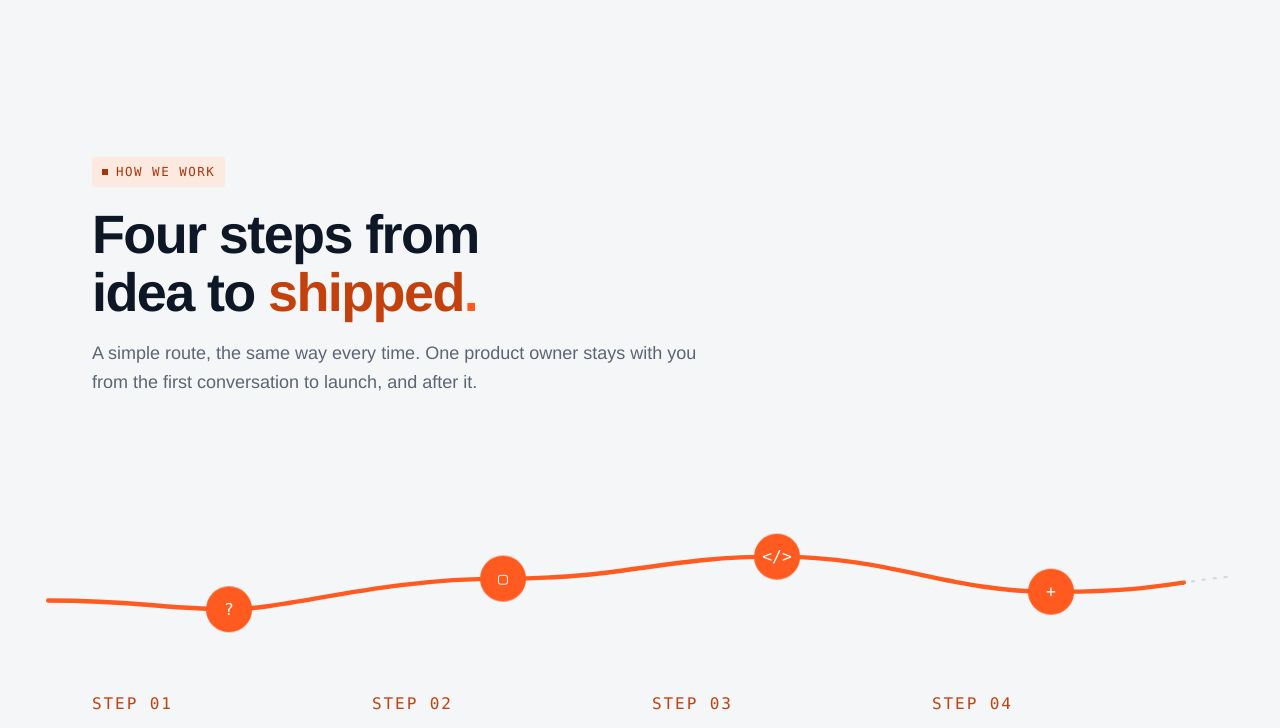
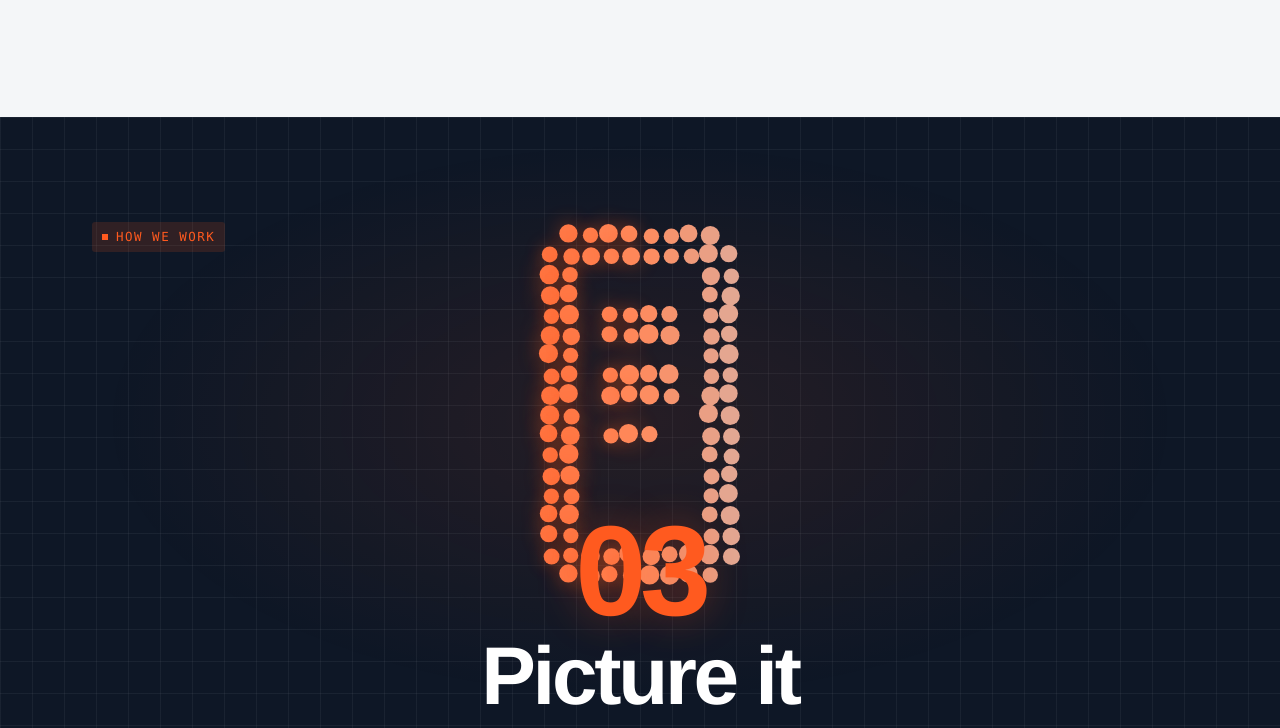
Before and after one commit to Subham1710/mokkin-site, a plain HTML site: page index.html in a window 1280 px wide. Shown: the part 2072-2800 px from the top of the page. Drawn offline with Linux system fonts and the light colour scheme; no server answers; animation ran at ten frames a second.

Commit message:
Turn 'How we work' into a pinned full-screen journey
Seven steps (Listen, Write it down, Picture it, Choose, Build, Launch, Care)
on a dark pinned stage. A canvas dot field morphs into a shape for each step,
with a big Signal step number, title and line, and a progress bar with
clickable nodes and a percentage. Without JS or with reduced motion it is a
plain list of the same steps, which screen readers also get.

Co-Authored-By: Claude Opus 5.5 <noreply@anthropic.com>
Claude-Session: https://claude.ai/code/session_017159KSzimKGtRvXMWrir5E

```diff
--- a/index.html
+++ b/index.html
@@ -195,33 +195,47 @@ section { scroll-margin-top: 84px; }
 .why .after { margin-top: 30px; font-size: 19px; color: var(--graphite); opacity: 0; transform: translateY(8px); transition: opacity .6s, transform .6s var(--ease); }
 .why.done .after { opacity: 1; transform: none; }
 
-/* ---------- Process path ---------- */
-.how .head, .head { display: grid; gap: 18px; max-width: 760px; }
-.path-box { position: relative; margin-top: 72px; }
-.path-svg { width: 100%; height: auto; overflow: visible; }
-.path-svg .base { fill: none; stroke: var(--rule); stroke-width: 2; stroke-dasharray: 2 8; stroke-linecap: round; }
-.path-svg .draw { fill: none; stroke: var(--signal); stroke-width: 4; stroke-linecap: round; }
-.path-svg .node circle { fill: var(--white); stroke: var(--rule); stroke-width: 2; transition: fill .35s, stroke .35s, r .35s var(--ease); }
-.path-svg .node text { font-family: var(--mono); font-size: 15px; font-weight: 500; fill: var(--mist); text-anchor: middle; dominant-baseline: central; transition: fill .35s; }
-.path-svg .node.on circle { fill: var(--signal); stroke: var(--signal); }
-.path-svg .node.on text { fill: var(--white); }
-.path-steps { display: grid; grid-template-columns: repeat(4, minmax(0, 1fr)); gap: 24px; margin-top: 28px; }
-.pstep { opacity: .45; transform: translateY(6px); transition: opacity .45s, transform .45s var(--ease); }
-.pstep.on { opacity: 1; transform: none; }
-.pstep .label { color: var(--ember); }
-.pstep h3 { margin-top: 8px; }
-.pstep p { margin-top: 8px; font-size: 16px; color: var(--graphite); }
-.pstep .out { margin-top: 14px; font-family: var(--mono); font-size: 13px; letter-spacing: .04em; color: var(--ink); display: inline-block; padding: 4px 8px; border: 1px solid var(--rule); border-radius: 3px; background: var(--white); }
-.vline { display: none; }
-@media (max-width: 860px) {
-  .path-svg { display: none; }
-  .path-box { margin-top: 48px; padding-left: 44px; }
-  .vline { display: block; position: absolute; left: 13px; top: 6px; bottom: 6px; width: 3px; background: var(--rule); border-radius: 3px; }
-  .vline i { display: block; width: 100%; height: 0; background: var(--signal); border-radius: 3px; }
-  .path-steps { grid-template-columns: minmax(0, 1fr); gap: 40px; margin-top: 0; }
-  .pstep { position: relative; }
-  .pstep::before { content: attr(data-n); position: absolute; left: -44px; top: -2px; width: 29px; height: 29px; border-radius: 50%; background: var(--white); border: 2px solid var(--rule); font-family: var(--mono); font-size: 12px; display: grid; place-items: center; color: var(--mist); transition: background-color .35s, border-color .35s, color .35s; }
-  .pstep.on::before { background: var(--signal); border-color: var(--signal); color: var(--white); }
+/* ---------- How we work: a pinned, full-screen journey ---------- */
+.journey { position: relative; }
+.j-stage { display: none; }
+.j-steps { list-style: none; margin: 0; padding: 0 0 8px; display: grid; grid-template-columns: repeat(auto-fit, minmax(240px, 1fr)); gap: 32px 28px; }
+.journey .j-intro { padding-block: 104px 48px; }
+.journey .j-intro h2 { margin-top: 20px; }
+.journey .j-list { padding-bottom: 104px; }
+.j-steps li b { font-family: var(--mono); font-size: 13px; color: var(--signal); }
+.j-steps li h3 { margin-top: 8px; color: var(--paper); }
+.j-steps li p { margin-top: 8px; color: var(--fog); font-size: 16px; }
+.journey.live { height: calc(var(--n, 7) * 85vh + 100vh); }
+.journey.live .j-intro, .journey.live .j-list { position: absolute; width: 1px; height: 1px; overflow: hidden; clip: rect(0 0 0 0); padding: 0; }
+.journey.live .j-stage { display: block; position: sticky; top: 0; height: 100vh; height: 100svh; overflow: hidden; background: radial-gradient(60% 50% at 50% 38%, rgba(255,90,31,.10), transparent 70%); }
+.j-canvas { position: absolute; inset: 0; width: 100%; height: 100%; }
+.j-label { position: absolute; top: 104px; left: 0; right: 0; }
+.j-text { position: absolute; left: 0; right: 0; bottom: max(150px, 17vh); text-align: center; padding: 0 16px; transition: opacity .18s, transform .18s var(--ease); }
+.j-text.swap { opacity: 0; transform: translateY(10px); }
+.j-num { font-size: clamp(64px, 10vw, 128px); font-weight: 700; letter-spacing: -0.05em; line-height: .9; color: var(--signal); text-shadow: 0 0 40px rgba(255,90,31,.35); }
+.j-title { margin-top: 6px; font-size: clamp(38px, 6.4vw, 84px); line-height: 1.02; letter-spacing: -0.04em; color: var(--white); }
+.j-line { margin: 18px auto 0; max-width: 34em; font-size: clamp(16px, 1.5vw, 20px); color: var(--fog); }
+.j-bar { position: absolute; left: 0; right: 0; bottom: 26px; }
+.j-meta { display: flex; align-items: baseline; gap: 12px; font-size: 15px; color: var(--paper); }
+.j-meta .label { color: var(--mist); }
+.j-cur-n { font-family: var(--mono); color: var(--signal); font-weight: 500; }
+.j-pct-wrap { margin-left: auto; font-weight: 600; font-variant-numeric: tabular-nums; }
+.j-track { position: relative; height: 3px; margin: 22px 9px 0; background: #2A3547; border-radius: 3px; }
+.j-fill { position: absolute; left: 0; top: 0; bottom: 0; width: 0; border-radius: 3px; background: linear-gradient(90deg, var(--fog), var(--signal)); box-shadow: 0 0 12px rgba(255,90,31,.6); }
+.j-nodes { position: absolute; inset: 0; }
+.j-node { position: absolute; top: 50%; width: 30px; height: 30px; margin: -15px 0 0 -15px; padding: 0; border: 0; background: transparent; cursor: pointer; display: grid; place-items: center; }
+.j-node::before { content: ""; width: 9px; height: 9px; border-radius: 50%; background: #3A475B; transition: background-color .3s, transform .3s var(--ease), box-shadow .3s; }
+.j-node.done::before { background: var(--signal); }
+.j-node.cur::before { width: 16px; height: 16px; background: var(--signal); box-shadow: 0 0 0 6px rgba(255,90,31,.2), 0 0 22px rgba(255,90,31,.8); }
+.j-node span { position: absolute; bottom: 26px; font-family: var(--mono); font-size: 12px; color: var(--mist); opacity: 0; transition: opacity .3s; }
+.j-node.cur span, .j-node:hover span, .j-node:focus-visible span { opacity: 1; color: var(--paper); }
+.j-hint { margin-top: 14px; text-align: center; font-size: 13px; color: var(--mist); }
+@media (max-width: 720px) {
+  .j-label { top: 92px; }
+  .j-text { bottom: 132px; }
+  .j-meta { font-size: 14px; flex-wrap: wrap; row-gap: 2px; }
+  .j-meta .label { width: 100%; }
+  .j-hint { display: none; }
 }
 
 /* ---------- Services ---------- */
@@ -508,49 +522,30 @@ footer { padding-block: 96px 40px; }
     </div>
   </section>
 
-  <section class="band how" id="how" style="padding-top:40px">
-    <div class="wrap">
-      <div class="head reveal">
-        <p class="label tag">How we work</p>
-        <h2>Four steps from idea to <span class="hl">shipped</span><span class="dot">.</span></h2>
-        <p class="sub">A simple route, the same way every time. One product owner stays with you from the first conversation to launch, and after it.</p>
-      </div>
-      <div class="path-box" id="path">
-        <svg class="path-svg" viewBox="0 0 1000 170" aria-hidden="true">
-          <path class="base" d="M -40 120 C 40 120, 70 128, 125 128 S 260 100, 375 100 S 520 80, 625 80 S 780 112, 875 112 S 980 104, 1040 98"/>
-          <path class="draw" d="M -40 120 C 40 120, 70 128, 125 128 S 260 100, 375 100 S 520 80, 625 80 S 780 112, 875 112 S 980 104, 1040 98"/>
-          <g class="node" data-at="0.16"><circle cx="125" cy="128" r="20"/><text x="125" y="128">?</text></g>
-          <g class="node" data-at="0.39"><circle cx="375" cy="100" r="20"/><text x="375" y="100">▢</text></g>
-          <g class="node" data-at="0.62"><circle cx="625" cy="80" r="20"/><text x="625" y="80">&lt;/&gt;</text></g>
-          <g class="node" data-at="0.85"><circle cx="875" cy="112" r="20"/><text x="875" y="112">+</text></g>
-        </svg>
-        <div class="vline" aria-hidden="true"><i></i></div>
-        <ol class="path-steps" style="list-style:none;padding:0;margin-bottom:0">
-          <li class="pstep" data-n="01">
-            <p class="label">Step 01</p>
-            <h3>Understand</h3>
-            <p>We ask about your business before your features: who it serves, how it runs today, what is getting in the way.</p>
-            <span class="out">a written problem statement</span>
-          </li>
-          <li class="pstep" data-n="02">
-            <p class="label">Step 02</p>
-            <h3>Picture</h3>
-            <p>Mock-ups you can point at and click through, with clear options and prices, before anything is built.</p>
-            <span class="out">mock-ups and priced options</span>
-          </li>
-          <li class="pstep" data-n="03">
-            <p class="label">Step 03</p>
-            <h3>Build</h3>
-            <p>One senior team designs and engineers what you approved. You can talk to the people building it directly.</p>
-            <span class="out">a working product, deployed</span>
-          </li>
-          <li class="pstep" data-n="04">
-            <p class="label">Step 04</p>
-            <h3>Care</h3>
-            <p>Launch care is included, and ongoing care is there for everything we build. We stay after the handover.</p>
-            <span class="out">updates, fixes and support</span>
-          </li>
-        </ol>
+  <section class="journey ink" id="how" data-dark style="--n:7">
+    <div class="wrap j-intro">
+      <p class="label tag">How we work</p>
+      <h2>7 steps. One person with you the whole way<span class="dot">.</span></h2>
+    </div>
+    <div class="wrap j-list">
+      <ol class="j-steps">
+          <li class="j-step" data-title="Listen" data-line="We ask about your business before your features: who it serves, how it runs today, and what is getting in the way."><b>01</b><h3>Listen</h3><p>We ask about your business before your features: who it serves, how it runs today, and what is getting in the way.</p></li>
+          <li class="j-step" data-title="Write it down" data-line="A plain-language problem statement, agreed with you before any design or code."><b>02</b><h3>Write it down</h3><p>A plain-language problem statement, agreed with you before any design or code.</p></li>
+          <li class="j-step" data-title="Picture it" data-line="Mock-ups you can point at and click through, while changes are still cheap."><b>03</b><h3>Picture it</h3><p>Mock-ups you can point at and click through, while changes are still cheap.</p></li>
+          <li class="j-step" data-title="Choose" data-line="Clear options with prices and timelines. When a feature adds weeks, we tell you, and offer a simpler way."><b>04</b><h3>Choose</h3><p>Clear options with prices and timelines. When a feature adds weeks, we tell you, and offer a simpler way.</p></li>
+          <li class="j-step" data-title="Build" data-line="One senior team designs and engineers what you approved. You can talk to the people building it."><b>05</b><h3>Build</h3><p>One senior team designs and engineers what you approved. You can talk to the people building it.</p></li>
+          <li class="j-step" data-title="Launch" data-line="Hosting, app store releases and a launch plan, handled carefully and explained clearly."><b>06</b><h3>Launch</h3><p>Hosting, app store releases and a launch plan, handled carefully and explained clearly.</p></li>
+          <li class="j-step" data-title="Care" data-line="Launch care is included. Updates and fixes come from people who already know the code."><b>07</b><h3>Care</h3><p>Launch care is included. Updates and fixes come from people who already know the code.</p></li>
+      </ol>
+    </div>
+    <div class="j-stage">
+      <canvas class="j-canvas" aria-hidden="true"></canvas>
+      <div class="wrap j-label"><p class="label tag">How we work</p></div>
+      <div class="j-text" aria-hidden="true"><div class="j-num">01</div><h3 class="j-title">Listen</h3><p class="j-line">We ask about your business before your features: who it serves, how it runs today, and what is getting in the way.</p></div>
+      <div class="wrap j-bar">
+        <div class="j-meta" aria-hidden="true"><span class="label">Project progress</span><b class="j-cur-n">01</b><span class="j-cur-name">Listen</span><span class="j-pct-wrap"><span class="j-pct">0</span>%</span></div>
+        <div class="j-track"><div class="j-fill"></div><div class="j-nodes"></div></div>
+        <p class="j-hint">Tap any step to jump to it</p>
       </div>
     </div>
   </section>
@@ -713,6 +708,7 @@ footer { padding-block: 96px 40px; }
 </footer>
 
 <script src="/app.js"></script>
+<script src="/journey.js" defer></script>
 <script src="/analytics.js" defer></script>
 </body>
 </html>
--- /dev/null
+++ b/journey.js
@@ -0,0 +1,156 @@
+// "How we work" as a pinned, full-screen journey.
+// A field of dots morphs into a shape for each step as you scroll; the bottom bar tracks progress.
+// Without JS, or with reduced motion, the section is a plain list of steps (see CSS).
+(function () {
+  var sec = document.getElementById('how');
+  if (!sec) return;
+  var reduce = window.matchMedia && window.matchMedia('(prefers-reduced-motion: reduce)').matches;
+  if (reduce) return;
+  sec.classList.add('live');
+
+  var steps = Array.prototype.slice.call(sec.querySelectorAll('.j-step'));
+  var N = steps.length;
+  var numEl = sec.querySelector('.j-num'), titleEl = sec.querySelector('.j-title'), lineEl = sec.querySelector('.j-line');
+  var textBox = sec.querySelector('.j-text');
+  var fill = sec.querySelector('.j-fill'), pct = sec.querySelector('.j-pct');
+  var curNum = sec.querySelector('.j-cur-n'), curName = sec.querySelector('.j-cur-name');
+  var nodesBox = sec.querySelector('.j-nodes');
+  var canvas = sec.querySelector('.j-canvas'), ctx = canvas.getContext('2d');
+
+  // ---------- Progress nodes ----------
+  var nodes = steps.map(function (st, i) {
+    var b = document.createElement('button');
+    b.type = 'button';
+    b.className = 'j-node';
+    b.style.left = (N === 1 ? 0 : (i / (N - 1)) * 100) + '%';
+    b.setAttribute('aria-label', 'Step ' + (i + 1) + ': ' + st.getAttribute('data-title'));
+    b.innerHTML = '<span>' + String(i + 1).padStart(2, '0') + '</span>';
+    b.addEventListener('click', function () {
+      var top = sec.getBoundingClientRect().top + window.scrollY;
+      var span = sec.offsetHeight - window.innerHeight;
+      window.scrollTo({ top: top + span * ((i + 0.35) / N), behavior: 'smooth' });
+    });
+    nodesBox.appendChild(b);
+    return b;
+  });
+
+  // ---------- Shapes, sampled into dot grids ----------
+  var S = 360, GAP = 18; // shape canvas size and dot spacing (in shape units)
+  var off = document.createElement('canvas'); off.width = off.height = S;
+  var o = off.getContext('2d');
+  function rr(x, y, w, h, r) { o.beginPath(); o.moveTo(x + r, y); o.arcTo(x + w, y, x + w, y + h, r); o.arcTo(x + w, y + h, x, y + h, r); o.arcTo(x, y + h, x, y, r); o.arcTo(x, y, x + w, y, r); o.closePath(); }
+  var draw = [
+    function () { o.font = '700 300px Georgia, serif'; o.textAlign = 'center'; o.textBaseline = 'middle'; o.fillText('?', 180, 196); },               // 01 listen: a question
+    function () { [60, 120, 180, 240, 300].forEach(function (y, i) { rr(40, y - 16, i === 4 ? 170 : 280, 32, 14); o.fill(); }); },               // 02 problem statement: lines
+    function () { rr(95, 20, 170, 320, 30); o.fill(); o.globalCompositeOperation = 'destination-out'; rr(119, 60, 122, 240, 8); o.fill(); o.globalCompositeOperation = 'source-over'; rr(137, 84, 86, 50, 6); o.fill(); rr(137, 152, 86, 22, 6); o.fill(); rr(137, 192, 60, 22, 6); o.fill(); }, // 03 mock-ups: a phone
+    function () { rr(40, 200, 76, 130, 10); o.fill(); rr(142, 130, 76, 200, 10); o.fill(); rr(244, 50, 76, 280, 10); o.fill(); },                 // 04 options: three bars
+    function () { o.lineWidth = 46; o.lineCap = 'round'; o.lineJoin = 'round'; o.strokeStyle = '#000'; o.beginPath(); o.moveTo(110, 90); o.lineTo(35, 180); o.lineTo(110, 270); o.moveTo(250, 90); o.lineTo(325, 180); o.lineTo(250, 270); o.moveTo(205, 60); o.lineTo(155, 300); o.stroke(); }, // 05 build: </>
+    function () { o.beginPath(); o.moveTo(180, 20); o.lineTo(310, 170); o.lineTo(230, 170); o.lineTo(230, 330); o.lineTo(130, 330); o.lineTo(130, 170); o.lineTo(50, 170); o.closePath(); o.fill(); }, // 06 launch: arrow up
+    function () { o.beginPath(); o.moveTo(180, 320); o.bezierCurveTo(30, 220, 20, 110, 95, 70); o.bezierCurveTo(140, 45, 175, 75, 180, 110); o.bezierCurveTo(185, 75, 220, 45, 265, 70); o.bezierCurveTo(340, 110, 330, 220, 180, 320); o.closePath(); o.fill(); } // 07 care: heart
+  ];
+  var shapes = draw.slice(0, N).map(function (fn) {
+    o.clearRect(0, 0, S, S); o.fillStyle = '#000'; fn();
+    var data = o.getImageData(0, 0, S, S).data, pts = [];
+    for (var y = GAP / 2; y < S; y += GAP) for (var x = GAP / 2; x < S; x += GAP) {
+      if (data[((y | 0) * S + (x | 0)) * 4 + 3] > 128) pts.push([x / S - 0.5, y / S - 0.5]);
+    }
+    return pts;
+  });
+  var M = Math.max.apply(null, shapes.map(function (s) { return s.length; }));
+  // Pad every shape to M points: spare dots sit on top of real ones and shrink away
+  var targets = shapes.map(function (pts) {
+    var out = [];
+    for (var i = 0; i < M; i++) {
+      if (i < pts.length) out.push({ x: pts[i][0], y: pts[i][1], s: 1 });
+      else { var q = pts[(i * 7919) % pts.length]; out.push({ x: q[0], y: q[1], s: 0 }); }
+    }
+    // Sort left-to-right so dots travel short distances between shapes
+    return out.sort(function (a, b) { return (a.x + a.y * 0.15) - (b.x + b.y * 0.15); });
+  });
+  var seeds = []; for (var k = 0; k < M; k++) seeds.push(Math.random() * Math.PI * 2);
+
+  // ---------- Canvas sizing ----------
+  var W = 0, H = 0, dpr = 1;
+  function size() {
+    dpr = Math.min(window.devicePixelRatio || 1, 2);
+    W = canvas.clientWidth; H = canvas.clientHeight;
+    canvas.width = W * dpr; canvas.height = H * dpr;
+    ctx.setTransform(dpr, 0, 0, dpr, 0, 0);
+  }
+  size();
+  window.addEventListener('resize', size);
+
+  // ---------- Colour: Signal orange on the left, cooling to fog on the right ----------
+  function mix(a, b, t) { return [a[0] + (b[0] - a[0]) * t, a[1] + (b[1] - a[1]) * t, a[2] + (b[2] - a[2]) * t]; }
+  var SIGNAL = [255, 90, 31], EMBER = [255, 138, 92], FOG = [195, 202, 211];
+
+  function ease(t) { return t < 0.5 ? 4 * t * t * t : 1 - Math.pow(-2 * t + 2, 3) / 2; }
+  var state = { f: 0 }, shown = -1, visible = false;
+
+  function render(time) {
+    if (!visible) return;
+    ctx.clearRect(0, 0, W, H);
+    var f = state.f, i = Math.min(N - 1, Math.floor(f)), local = f - i;
+    var t = i >= N - 1 ? 0 : ease(Math.max(0, Math.min(1, (local - 0.6) / 0.4)));
+    var A = targets[i], B = targets[Math.min(N - 1, i + 1)];
+    var scale = Math.min(W * 0.62, H * 0.5), cx = W / 2, cy = H * 0.36;
+    var r0 = Math.max(2.2, scale / 46);
+    for (var d = 0; d < M; d++) {
+      var a = A[d], b = B[d];
+      var wob = Math.sin(time / 900 + seeds[d]) * 0.004;
+      var x = cx + (a.x + (b.x - a.x) * t + wob) * scale;
+      var y = cy + (a.y + (b.y - a.y) * t + Math.cos(time / 1100 + seeds[d]) * 0.004) * scale;
+      var s = a.s + (b.s - a.s) * t;
+      if (s < 0.02) continue;
+      var nx = (x - cx) / scale + 0.5; // 0..1 across the shape
+      var c = nx < 0.5 ? mix(SIGNAL, EMBER, nx * 2) : mix(EMBER, FOG, (nx - 0.5) * 2);
+      var r = r0 * s * (0.75 + 0.25 * Math.sin(time / 700 + seeds[d]) * 0.5 + 0.25);
+      ctx.beginPath(); ctx.arc(x, y, r, 0, Math.PI * 2);
+      ctx.fillStyle = 'rgba(' + (c[0] | 0) + ',' + (c[1] | 0) + ',' + (c[2] | 0) + ',' + (0.35 + 0.65 * s) + ')';
+      ctx.shadowColor = 'rgba(255,90,31,' + (nx < 0.5 ? 0.45 : 0) + ')';
+      ctx.shadowBlur = nx < 0.5 ? r * 2.2 : 0;
+      ctx.fill();
+    }
+    ctx.shadowBlur = 0;
+    requestAnimationFrame(render);
+  }
+
+  function setText(i) {
+    if (i === shown) return;
+    shown = i;
+    var st = steps[i];
+    textBox.classList.add('swap');
+    setTimeout(function () {
+      numEl.textContent = String(i + 1).padStart(2, '0');
+      titleEl.textContent = st.getAttribute('data-title');
+      lineEl.textContent = st.getAttribute('data-line');
+      curNum.textContent = String(i + 1).padStart(2, '0');
+      curName.textContent = st.getAttribute('data-title');
+      textBox.classList.remove('swap');
+    }, shown === -1 ? 0 : 180);
+    nodes.forEach(function (n, k) { n.classList.toggle('done', k < i); n.classList.toggle('cur', k === i); });
+  }
+
+  function onScroll() {
+    var r = sec.getBoundingClientRect();
+    var span = sec.offsetHeight - window.innerHeight;
+    var p = Math.max(0, Math.min(1, -r.top / span));
+    state.f = Math.min(N - 0.001, p * N);
+    // text switches midway through each morph
+    var local = state.f - Math.floor(state.f);
+    var i = Math.floor(state.f) + (local > 0.8 && Math.floor(state.f) < N - 1 ? 1 : 0);
+    setText(i);
+    var prog = N === 1 ? 1 : Math.min(1, state.f / (N - 1));
+    fill.style.width = (prog * 100) + '%';
+    pct.textContent = Math.round(prog * 100);
+  }
+  window.addEventListener('scroll', onScroll, { passive: true });
+  onScroll();
+
+  if ('IntersectionObserver' in window) {
+    new IntersectionObserver(function (es) {
+      var was = visible; visible = es[0].isIntersecting;
+      if (visible && !was) { size(); requestAnimationFrame(render); }
+    }).observe(sec);
+  } else { visible = true; requestAnimationFrame(render); }
+})();
```
